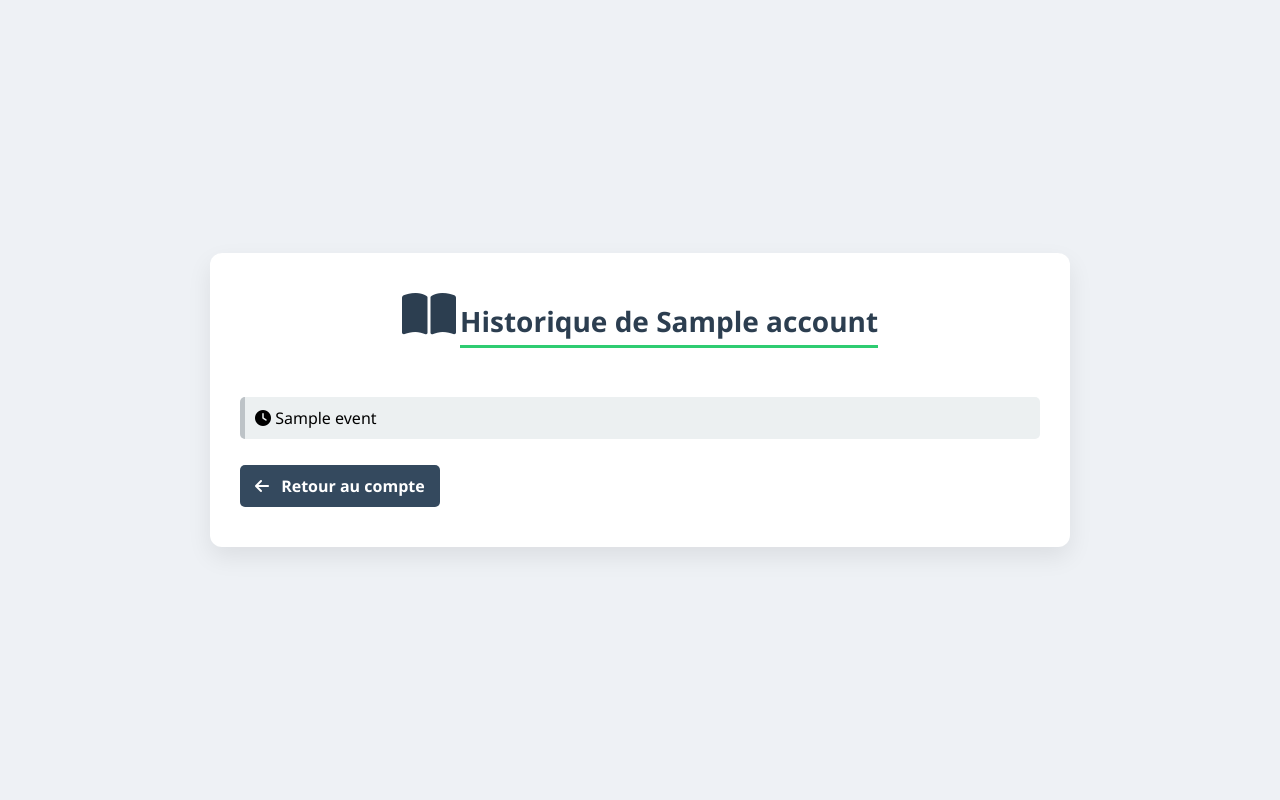
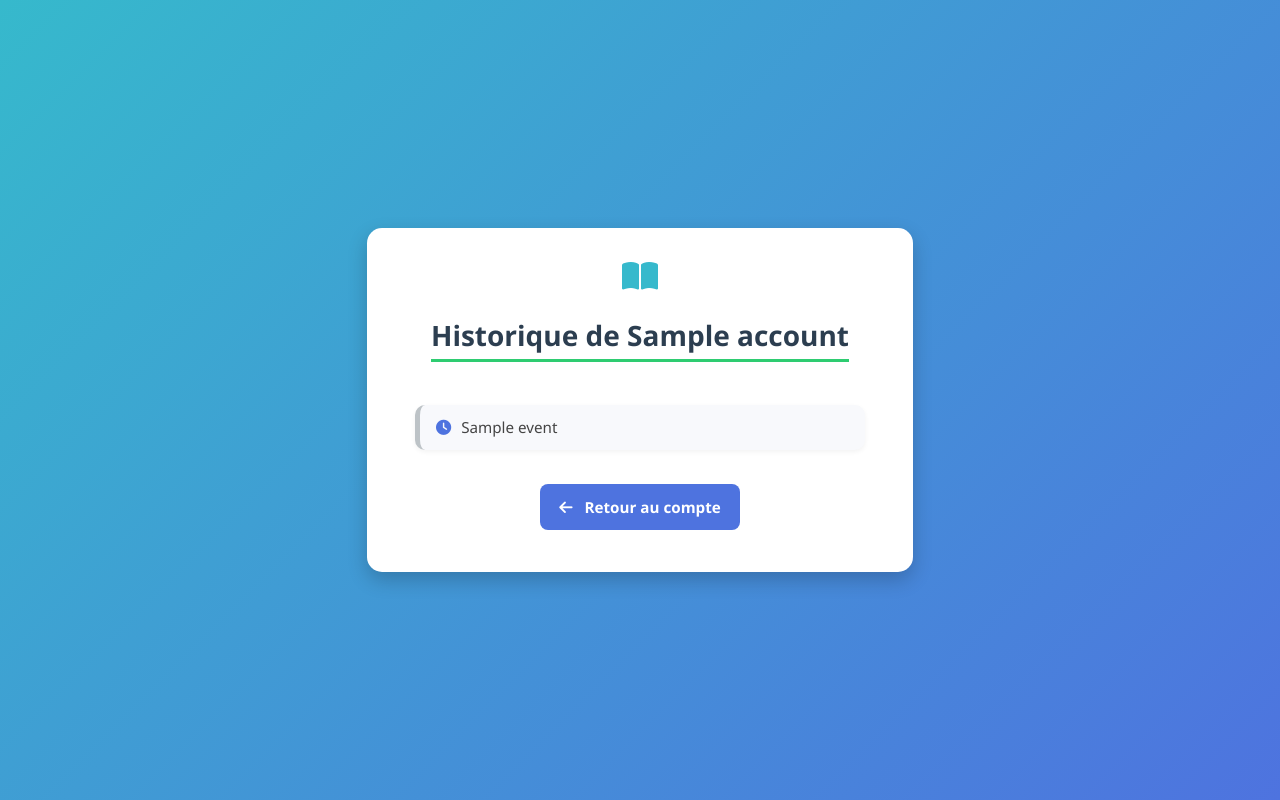
Before and after one commit to hakemaminebenbahaz-cyber/Python, a Flask app: template templates/history.html in a window 1280 px wide. Run offline with Flask 3, Linux system fonts and the light colour scheme; the template is opened without the code that fills it: most values are stand-ins (such as "Sample title", 1, 10 or a date in 2020).

Commit message:
Update history.html

```diff
--- a/templates/history.html
+++ b/templates/history.html
@@ -1,23 +1,116 @@
-<!DOCTYPE html>
-<html lang="fr">
-<head>
-    <meta charset="UTF-8">
+ <meta charset="UTF-8">
     <title>Historique de {{ account.name }}</title>
     <link rel="stylesheet" href="{{ url_for('static', filename='style.css') }}">
     <link rel="stylesheet" href="https://cdnjs.cloudflare.com/ajax/libs/font-awesome/6.5.2/css/all.min.css">
+    <style>
+        body {
+            font-family: "Segoe UI", Arial, sans-serif;
+            background: linear-gradient(135deg, #36b9cc, #4e73df);
+            height: 100vh;
+            margin: 0;
+            display: flex;
+            justify-content: center;
+            align-items: center;
+        }
+
+        .container {
+            background: #fff;
+            padding: 2rem 3rem;
+            border-radius: 15px;
+            box-shadow: 0px 8px 20px rgba(0,0,0,0.2);
+            width: 450px;
+            max-height: 85vh;
+            overflow-y: auto;
+            animation: fadeIn 0.8s ease-in-out;
+        }
+
+        .header {
+            text-align: center;
+            margin-bottom: 1.5rem;
+        }
+
+        .bank-logo {
+            font-size: 2rem;
+            color: #36b9cc;
+            margin-bottom: 0.3rem;
+        }
+
+        h1 {
+            font-size: 1.4rem;
+            color: #333;
+        }
+
+        .history {
+            list-style: none;
+            padding: 0;
+            margin: 0 0 1.5rem 0;
+        }
+
+        .history li {
+            background: #f8f9fc;
+            margin-bottom: 0.7rem;
+            padding: 0.8rem 1rem;
+            border-radius: 10px;
+            font-size: 0.95rem;
+            color: #444;
+            display: flex;
+            align-items: center;
+            gap: 10px;
+            box-shadow: 0px 2px 5px rgba(0,0,0,0.05);
+            transition: transform 0.2s, background 0.2s;
+        }
+
+        .history li:hover {
+            background: #eef3ff;
+            transform: translateX(5px);
+        }
+
+        .history i {
+            color: #4e73df;
+        }
+
+        .btn {
+            display: inline-block;
+            text-decoration: none;
+            background: #4e73df;
+            color: white;
+            padding: 0.8rem 1.2rem;
+            border-radius: 8px;
+            font-size: 0.95rem;
+            transition: background 0.3s, transform 0.2s;
+        }
+
+        .btn:hover {
+            background: #2e59d9;
+            transform: scale(1.05);
+        }
+
+        @keyframes fadeIn {
+            from { opacity: 0; transform: translateY(-20px); }
+            to { opacity: 1; transform: translateY(0); }
+        }
+    </style>
 </head>
 <body>
     <div class="container">
         <div class="header">
-            <i class="fas fa-book-open bank-logo"></i> <h1>Historique de {{ account.name }}</h1>
+            <i class="fas fa-book-open bank-logo"></i>
+            <h1>Historique de {{ account.name }}</h1>
         </div>
 
         <ul class="history">
             {% for event in account.history %}
                 <li><i class="fas fa-clock"></i> {{ event }}</li>
+            {% else %}
+                <li><i class="fas fa-info-circle"></i> Aucun historique disponible</li>
             {% endfor %}
         </ul>
-        <a class="btn" href="{{ url_for('account_page', name=account.name) }}"><i class="fas fa-arrow-left"></i> Retour au compte</a>
+
+        <div style="text-align: center;">
+            <a class="btn" href="{{ url_for('account_page', name=account.name) }}">
+                <i class="fas fa-arrow-left"></i> Retour au compte
+            </a>
+        </div>
     </div>
 </body>
 </html>
```
